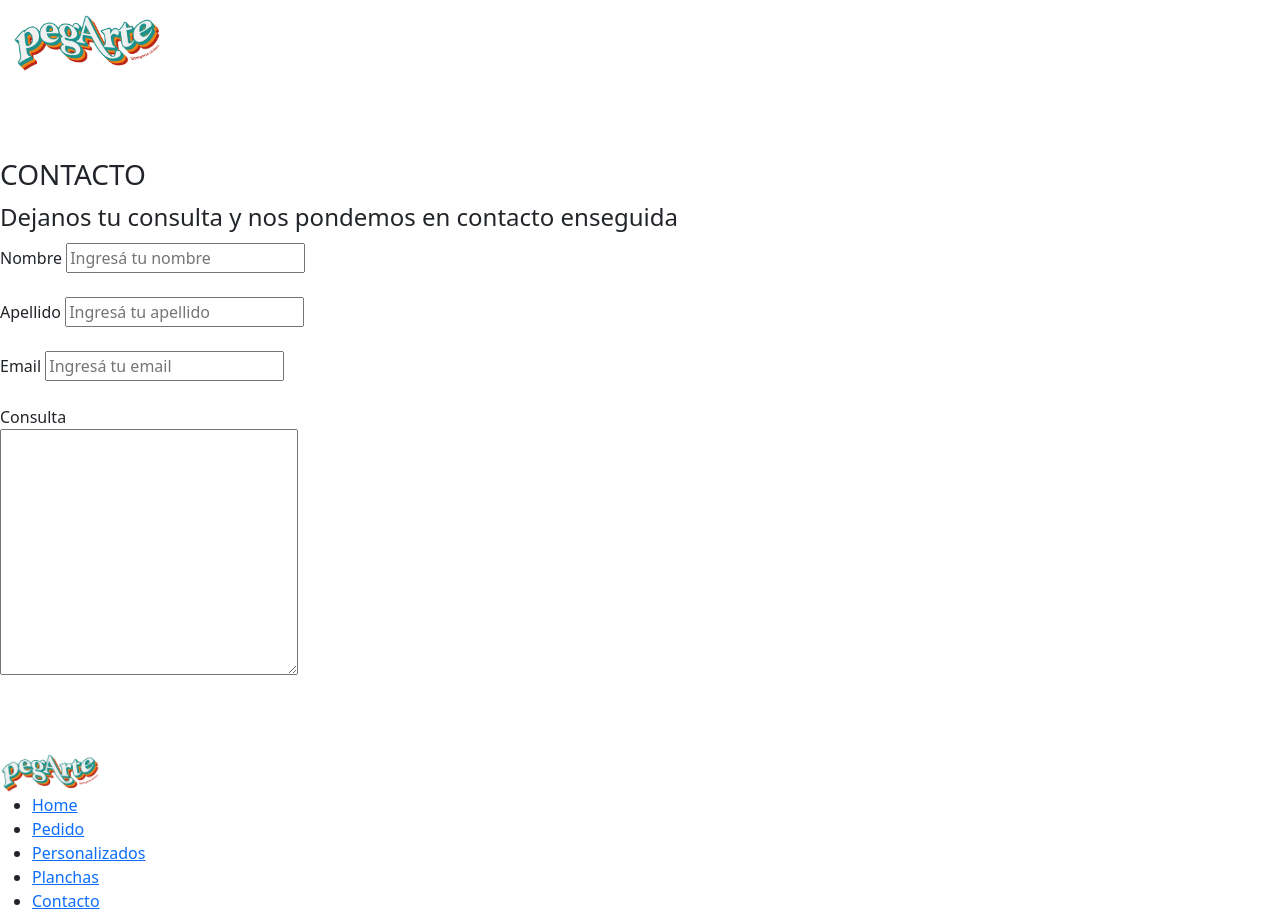
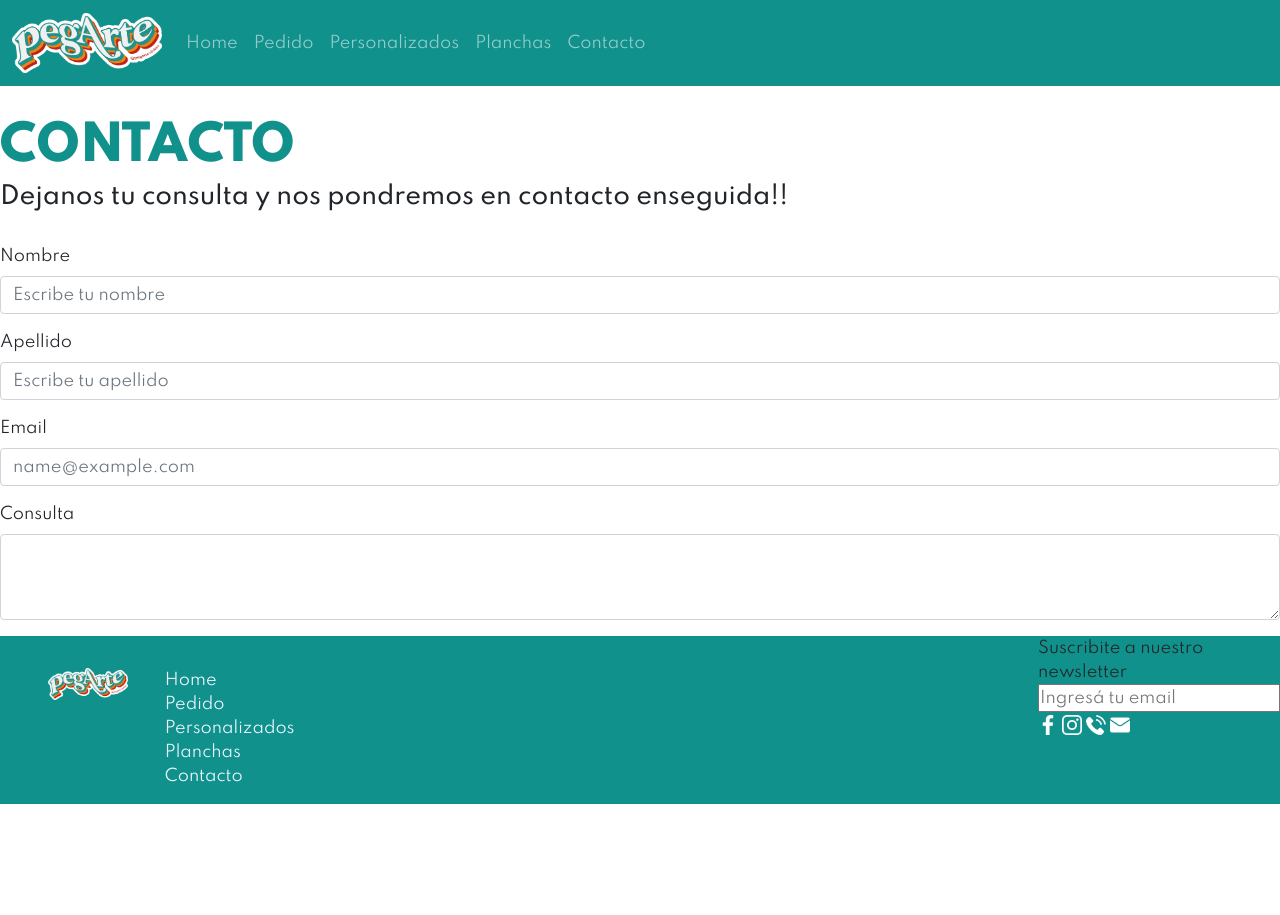
Before and after one commit to K1000A07/coder_proecto, a website: page contacto.html in a window 1280 px wide. Shown: the top 915 px of the page. After the commit the page ends 804 px from the top, so only its background shows below. Drawn offline with nearby package versions, Linux system fonts and the light colour scheme.

Commit message:
commit -m "pagina de contacto

```diff
--- /dev/null
+++ b/_contacto.scss
@@ -0,0 +1,21 @@
+.contacto {
+  .contacto__titulo {
+    h2 {
+      display: inline-block;
+      width: 10rem;
+      font-size: 3rem;
+      font-weight: 800;
+      color: #11918c;
+      margin-top: 2rem;
+    }
+  }
+  .contacto__subtitulo {
+    h4 {
+      font-size: 1.5rem;
+    }
+  }
+}
+
+.formulario {
+  margin-top: 2rem;
+}
--- a/_pedidos.scss
+++ b/_pedidos.scss
@@ -63,6 +63,7 @@
       flex-direction: row;
       justify-content: flex-start;
       padding: 2rem;
+      width: 100%;
 
       .tamaño{
           margin-left: 0.5rem;
@@ -80,3 +81,29 @@
     margin-bottom: 2rem;
 
 }
+
+
+/* MEDIAS 1 BEAKPOINT */
+@media only screen and (max-width: 991px){
+.mosaico{
+    display: grid;
+    grid-template-columns: 1fr 1fr;
+    grid-template-rows: auto;
+    margin-bottom: 4rem;
+    justify-content: center;
+    align-items: center;
+    overflow: hidden;
+}
+}
+
+@media only screen and (max-width: 350px){
+    .mosaico{
+        display: grid;
+        grid-template-columns: 1fr;
+        grid-template-rows: auto;
+        margin-bottom: 4rem;
+        justify-content: center;
+        align-items: center;
+        overflow: hidden;
+    }
+}
--- a/contacto.html
+++ b/contacto.html
@@ -12,7 +12,7 @@
 
     <link href="https://cdn.jsdelivr.net/npm/bootstrap@5.1.3/dist/css/bootstrap.min.css" rel="stylesheet" integrity="sha384-1BmE4kWBq78iYhFldvKuhfTAU6auU8tT94WrHftjDbrCEXSU1oBoqyl2QvZ6jIW3" crossorigin="anonymous">
 <script src="https://cdn.jsdelivr.net/npm/bootstrap@5.1.3/dist/js/bootstrap.bundle.min.js" integrity="sha384-ka7Sk0Gln4gmtz2MlQnikT1wXgYsOg+OMhuP+IlRH9sENBO0LRn5q+8nbTov4+1p" crossorigin="anonymous"></script>
-<link rel="stylesheet" href="estilo.css">
+<link rel="stylesheet" href="./css/estilos.css">
     <link rel="stylesheet" href="https://cdnjs.cloudflare.com/ajax/libs/animate.css/4.1.1/animate.min.css" />
     <title>PegArte</title>
     <link rel="shortcut icon" href="imagenes/Flavicon.png" type="image/x-icon">
@@ -50,32 +50,36 @@
             </div>
           </nav>
 
-    <br>
-    <br>
-    <br>
-    <h3>CONTACTO</h3>
-    <form action="">
-        <fieldset>
-            <legend>Dejanos tu consulta y nos pondemos en contacto enseguida</legend>
-        <label for="Nombre">Nombre</label>
-        <input type="text" name="Nombre" id="Nombre" placeholder="Ingresá tu nombre"required>
-        <br>
-        <br>
-        <label for="apellido">Apellido</label>
-        <input type="text" name="Apellido" id="apellido" placeholder="Ingresá tu apellido"required>
-        <br>
-        <br>
-        <label for="correo">Email</label>
-        <input type="email" name="corre" id="correo" placeholder="Ingresá tu email"required>
-        <br>
-        <br>
-        <label for="Consulta">Consulta</label>
-        <br>
-        <textarea name="consulta" id="consulta" cols="30" rows="10"></textarea>
-      </fieldset>
-        <br>
-        <br>
-        <br>
+    <!-- contacto -->
+    <div class="contacto">
+      <div class="contacto__titulo">
+      <h2>CONTACTO</h2>
+    </div>
+    <div class="contacto__subtitulo">
+      <h4>Dejanos tu consulta y nos pondremos en contacto enseguida!!</h4>
+    </div>
+    </div>
+
+    <!-- formulario -->
+    <div class="formulario">
+    <div class="mb-3">
+      <label for="exampleFormControlInput1" class="form-label">Nombre</label>
+      <input type="email" class="form-control" id="exampleFormControlInput1" placeholder="Escribe tu nombre">
+    </div>
+    <div class="mb-3">
+      <label for="exampleFormControlInput1" class="form-label">Apellido</label>
+      <input type="email" class="form-control" id="exampleFormControlInput1" placeholder="Escribe tu apellido">
+    </div>
+    <div class="mb-3">
+      <label for="exampleFormControlInput1" class="form-label">Email</label>
+      <input type="email" class="form-control" id="exampleFormControlInput1" placeholder="name@example.com">
+    </div>
+    <div class="mb-3">
+      <label for="exampleFormControlTextarea1" class="form-label">Consulta</label>
+      <textarea class="form-control" id="exampleFormControlTextarea1" rows="3"></textarea>
+    </div>
+  </div>
+
     <!-------- footer --------->
     <footer class="footer">
         <div class="footer__foto">
--- a/estilos.scss
+++ b/estilos.scss
@@ -4,9 +4,10 @@
 @import "footer";
 @import "personalizados";
 @import "pedidos";
+@import "contacto";
 
-// Variables
-$color-principal:#11918c;
+// // Variables
+// $color-principal:#11918c;
 
 * {
     padding: 0px;
```
Also changed, not shown: pedido.html (+7 -7 lines), css/estilos.css, imagenes/arnold.png (added), imagenes/bellota.png (added), imagenes/bobesponja.png (added), imagenes/maestro.png (added), imagenes/pikachu.png (added), imagenes/tomy.png (added), 1 other file.
